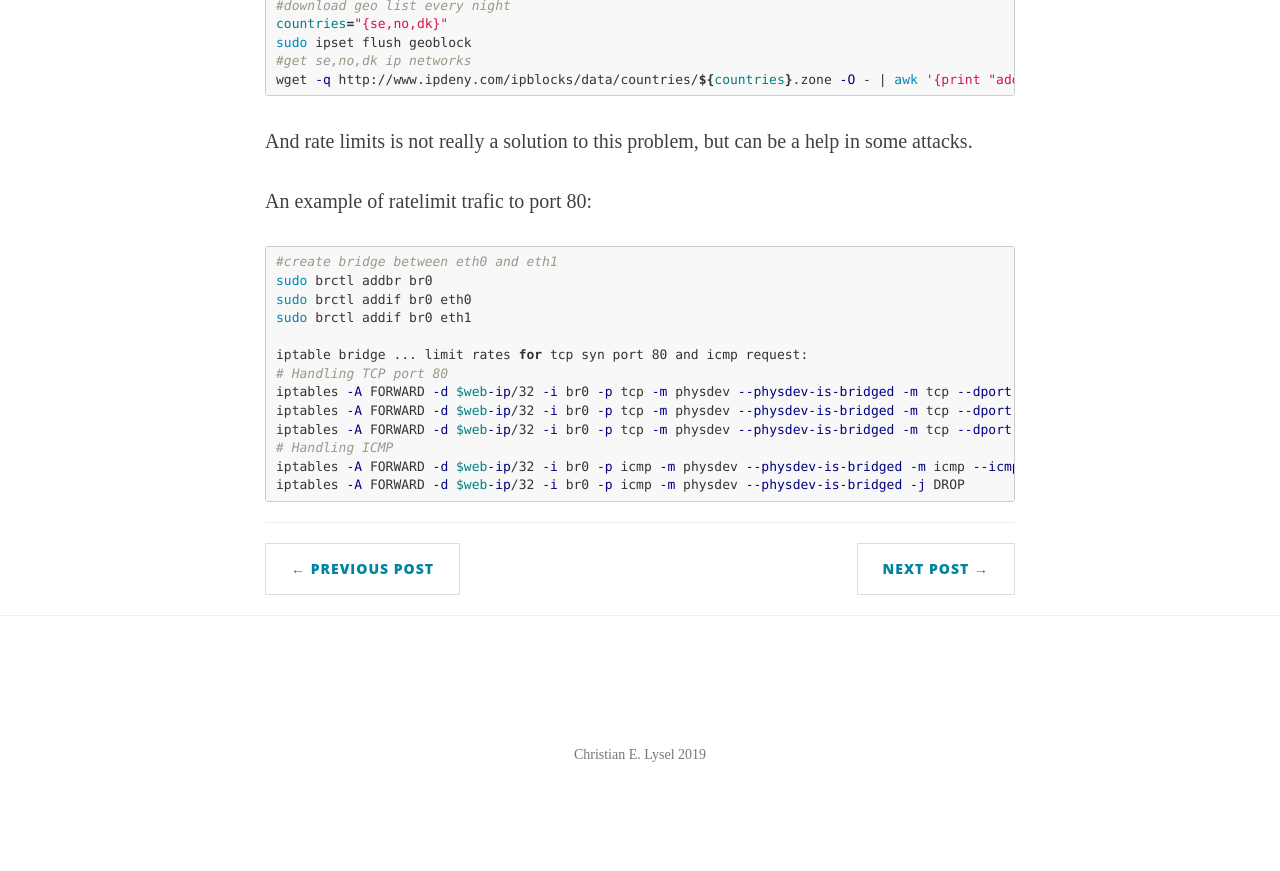
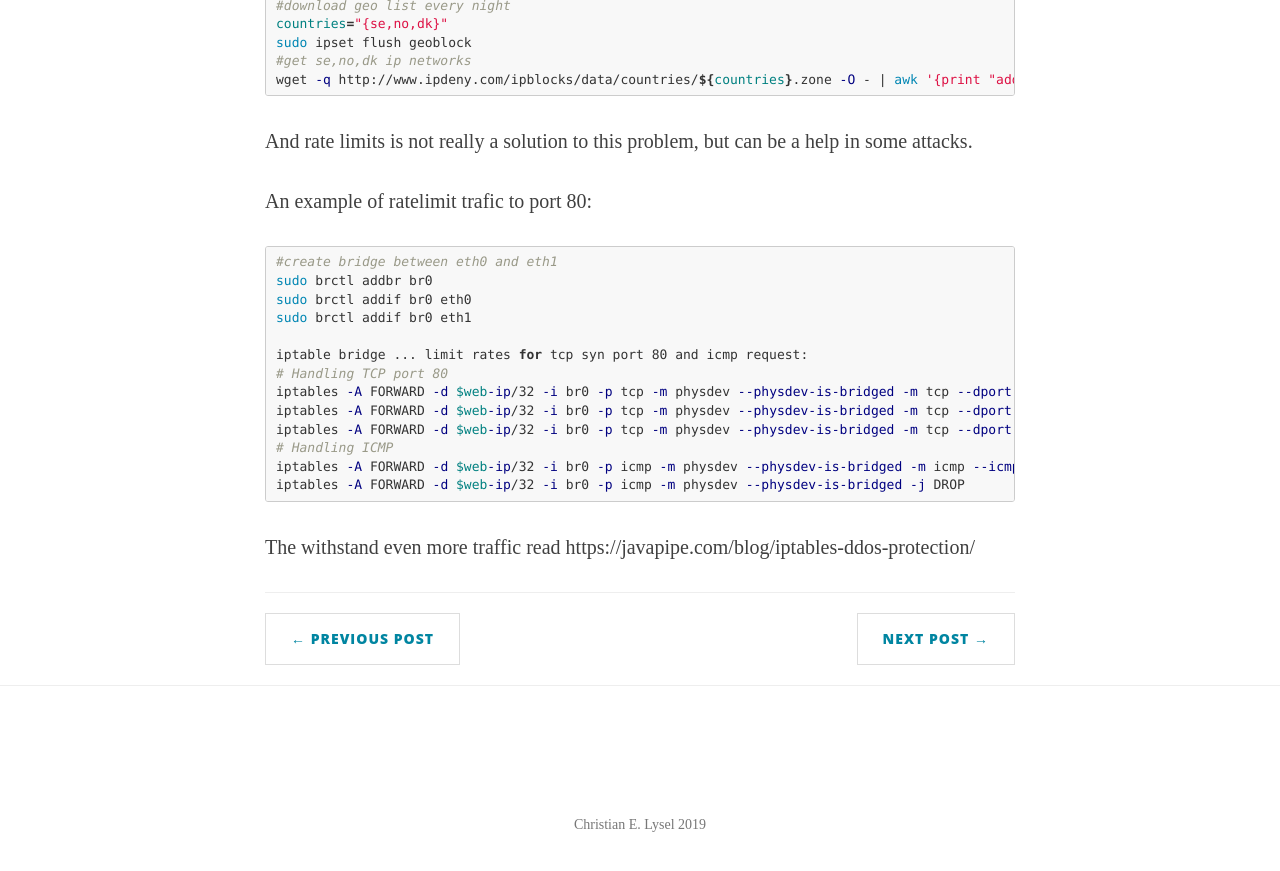
Before and after one commit to clysel/christian.lysel.net, a Jekyll site: the page built from _posts/2017-01-11-DDoS-iptables-protection.markdown, in a window 1280 px wide and 900 px high, scrolled down 2222 px. Shown: the top 871 px of the window. Built offline with Jekyll 4.4.1, drawn with Linux system fonts in a browser that asks for light colours; before the commit the page ends 3052 px from its top, so only the background shows below that.

Commit message:
Update 2017-01-11-DDoS-iptables-protection.markdown

````diff
--- a/_posts/2017-01-11-DDoS-iptables-protection.markdown
+++ b/_posts/2017-01-11-DDoS-iptables-protection.markdown
@@ -112,3 +112,5 @@ iptables -A FORWARD -d $web-ip/32 -i br0 -p tcp -m physdev --physdev-is-bridged
 iptables -A FORWARD -d $web-ip/32 -i br0 -p icmp -m physdev --physdev-is-bridged -m icmp --icmp-type 8 -m limit --limit 60/sec -j ACCEPT
 iptables -A FORWARD -d $web-ip/32 -i br0 -p icmp -m physdev --physdev-is-bridged -j DROP
 ```
+
+The withstand even more traffic read https://javapipe.com/blog/iptables-ddos-protection/
````
